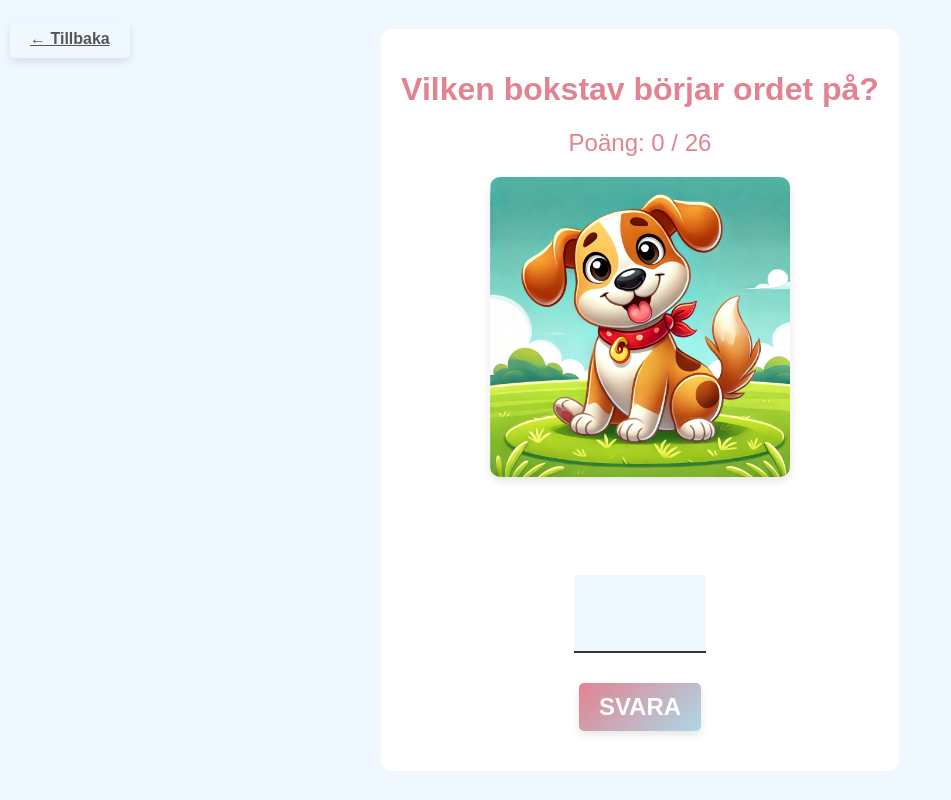
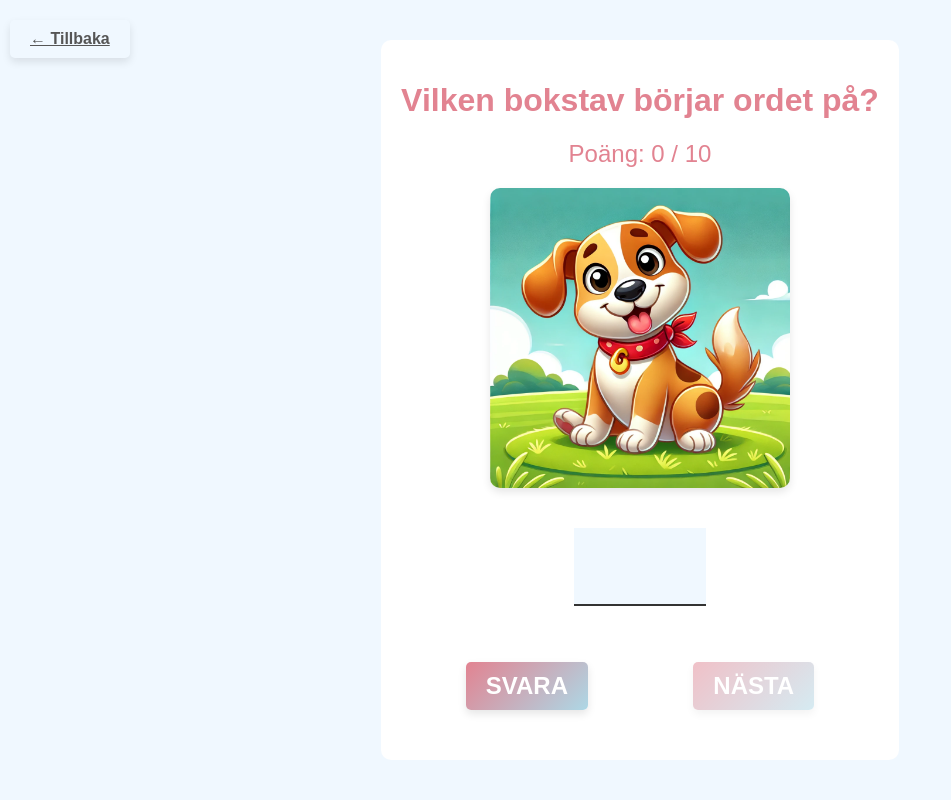
Before and after one commit to alterot/learn-letters, a React (Vite) app: page / in a window 1280 px wide. Both pictures are taken after a click on the button "HEDDA". Shown: the whole page, without its empty margins (0-951 px from the left). Built offline with nearby package versions, Linux system fonts and the light colour scheme.

Commit message:
update winning conditions

```diff
--- a/src/components/Game.tsx
+++ b/src/components/Game.tsx
@@ -81,6 +81,8 @@ const Game: React.FC<GameProps> = ({ gameMode, startImmediately }) => {
   }, [gameStarted, gameFinished, image, continueGame]);
 
 
+  const WINNING_SCORE = 10;
+
   const handleAnswer = () => {
     if (!gameStarted || showContinue || gameFinished || !image) return;
 
@@ -98,10 +100,22 @@ const Game: React.FC<GameProps> = ({ gameMode, startImmediately }) => {
 
     if (isCorrect) {
       const newRemaining = remainingImages.filter(img => img.src !== image);
-      const allDone = newRemaining.length === 0;
+      const newScore = score + 1;
+      const allDone = newScore >= WINNING_SCORE;
+
+      // Om bilderna tar slut innan man nått WINNING_SCORE
+      if (newRemaining.length === 0 && !allDone) {
+        setFeedback(`Slut på bilder! Du klarade ${newScore} rätt.`);
+        setScore(newScore);
+        setGameFinished(true);
+        setGameStarted(false);
+        setShowContinue(false);
+        incorrectAudio.play();
+        return;
+      }
 
       setFeedback(allDone ? 'GRATTIS! Du klarade alla bilderna! 🎉' : 'Correct!');
-      setScore(prev => prev + 1);
+      setScore(newScore);
       setRemainingImages(newRemaining);
       setGameFinished(allDone);
       setGameStarted(!allDone);
--- a/src/components/GameUI.tsx
+++ b/src/components/GameUI.tsx
@@ -1,5 +1,4 @@
 import React from 'react';
-import { images } from './Images';
 
 interface GameUIProps {
   score: number;
@@ -32,7 +31,7 @@ const GameUI: React.FC<GameUIProps> = ({
 }) => {
   return (
     <div>
-      <p className="score-container">Poäng: {score} / {images.length}</p>
+      <p className="score-container">Poäng: {score} / 10</p>
 
       <div className="image-container" style={{ position: 'relative', margin: '10px 0' }}>
         {image && (
@@ -58,13 +57,6 @@ const GameUI: React.FC<GameUIProps> = ({
         </button>
       )}
 
-      <button
-        onClick={onContinue}
-        style={{ visibility: showContinue && !gameFinished ? 'visible' : 'hidden' }}
-      >
-        NÄSTA
-      </button>
-
       {gameStarted && (
         <>
           <input
@@ -84,6 +76,8 @@ const GameUI: React.FC<GameUIProps> = ({
               color: '#333333',
             }}
           />
+
+          <div style={{ display: 'flex', gap: '1em', justifyContent: 'center', marginTop: '1em' }}>
             <button
               onClick={onAnswer}
               disabled={showContinue || gameFinished}
@@ -96,6 +90,21 @@ const GameUI: React.FC<GameUIProps> = ({
             >
               SVARA
             </button>
+
+            <button
+              onClick={onContinue}
+              disabled={!showContinue || gameFinished}
+              style={{
+                fontSize: '1.5em',
+                padding: '10px 20px',
+                opacity: !showContinue || gameFinished ? 0.5 : 1,
+                cursor: !showContinue || gameFinished ? 'default' : 'pointer'
+              }}
+            >
+              NÄSTA
+            </button>
+
+          </div>
         </>
       )}
     </div>
```
Lines whose indentation alone changed are shown as unchanged.
